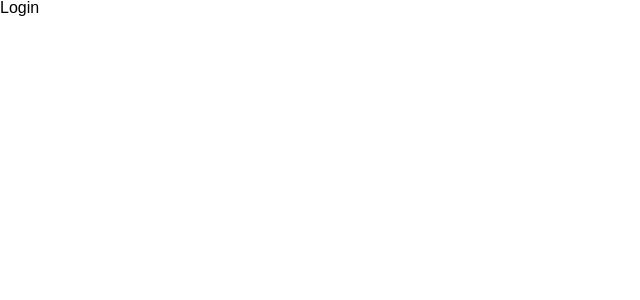
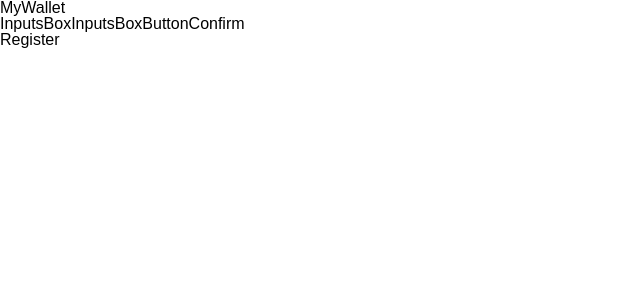
Before and after one commit to AkoruuDev/projeto14-mywallet-front, a React (Create React App) app: page /sign-in in a window 1280 px wide. Shown: the top 300 px of the page, without its empty margins (0-640 px from the left). Built offline with nearby package versions, Linux system fonts and the light colour scheme; a web font is replaced by a local one.

Commit message:
BAS [Login]: Create structure about login page on App

```diff
--- a/src/pages/log/Login.js
+++ b/src/pages/log/Login.js
@@ -1,5 +1,61 @@
+// tools
+import { useState } from "react";
+import { useNavigate } from "react-router-dom";
+import styled from "styled-components";
+
+// components
+import ButtonConfirm from "../components/ButtonConfirm";
+import InputsBox from "../components/InputBox";
+
+// pages
+import Register from "./Register";
+
 export default function Login() {
+    const [login, setLogin] = useState();
+    const [send, setSend] = useState(false);
+
+    const navigate = useNavigate();
+
+    function makeLogin({ value, name }) {
+        setLogin({
+          ...login,
+          [name]: value,
+        });
+    }
+
+    function submitThis(event) {
+        event.preventDefault();
+        setSend(true)
+    }
+
+
     return (
-        <>Login</>
+        <Container>
+            <h1>MyWallet</h1>
+            <Form onSubmit={submitThis}>
+                <InputsBox type={"email"} name={"email"} onChange=
+                    {(e) => makeLogin({
+                            name: e.target.name,
+                            value: e.target.value
+                        })
+                    }
+                placeholder={"E-mail"} />
+                <InputsBox type={"password"} name={"password"} onChange=
+                    {(e) => makeLogin({
+                            name: e.target.name,
+                            value: e.target.value
+                        })
+                    }
+                placeholder={"Senha"} />
+                <ButtonConfirm type={"submit"}>ENTRAR</ButtonConfirm>
+            </Form>
+            <Register onClick={() => navigate('/sign-up')}>Não possuí uma conta? Cadastre-se</Register>
+        </Container>
     );
 }
+
+const Container = styled.div`
+`
+
+const Form = styled.form`
+`
```
